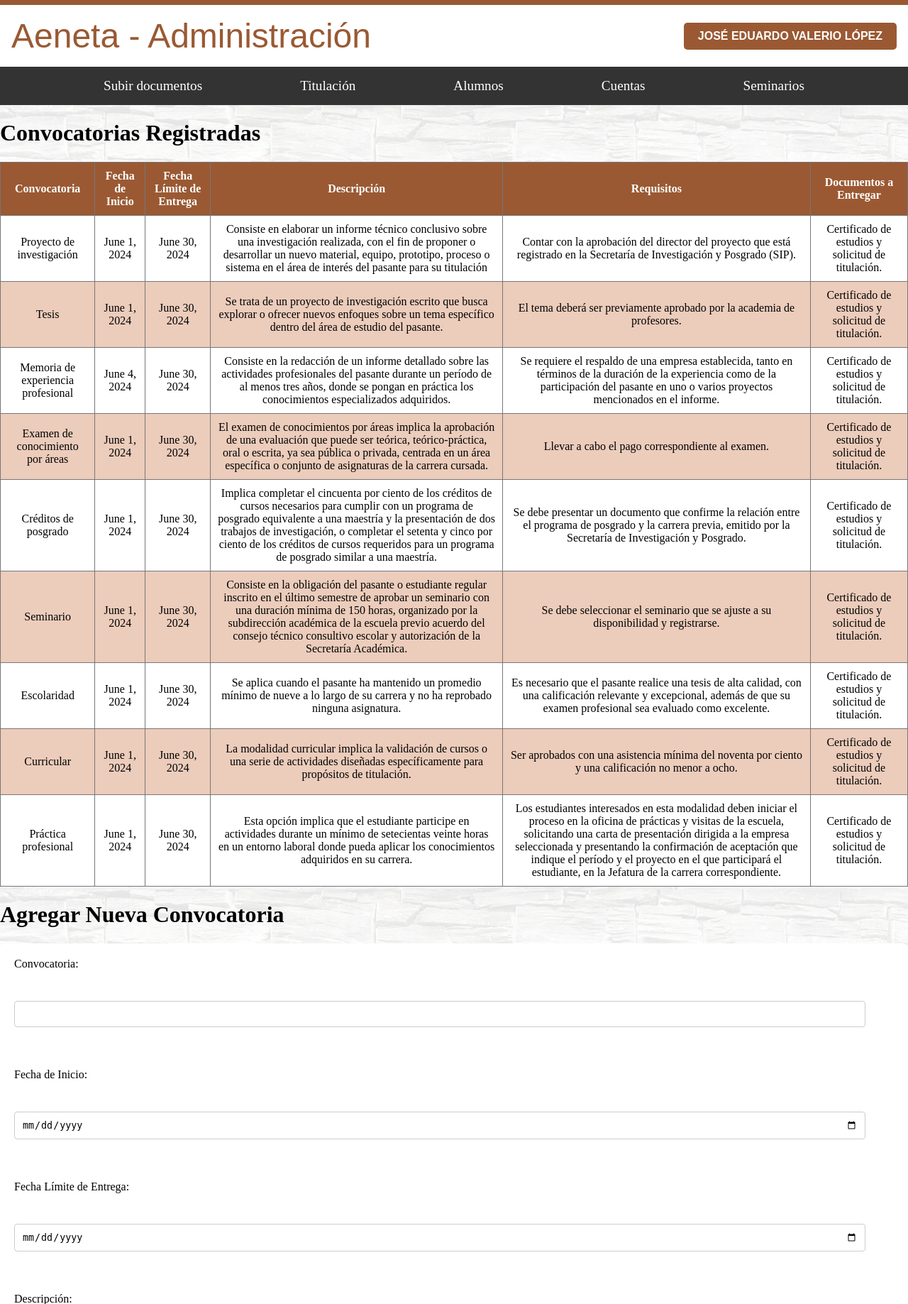
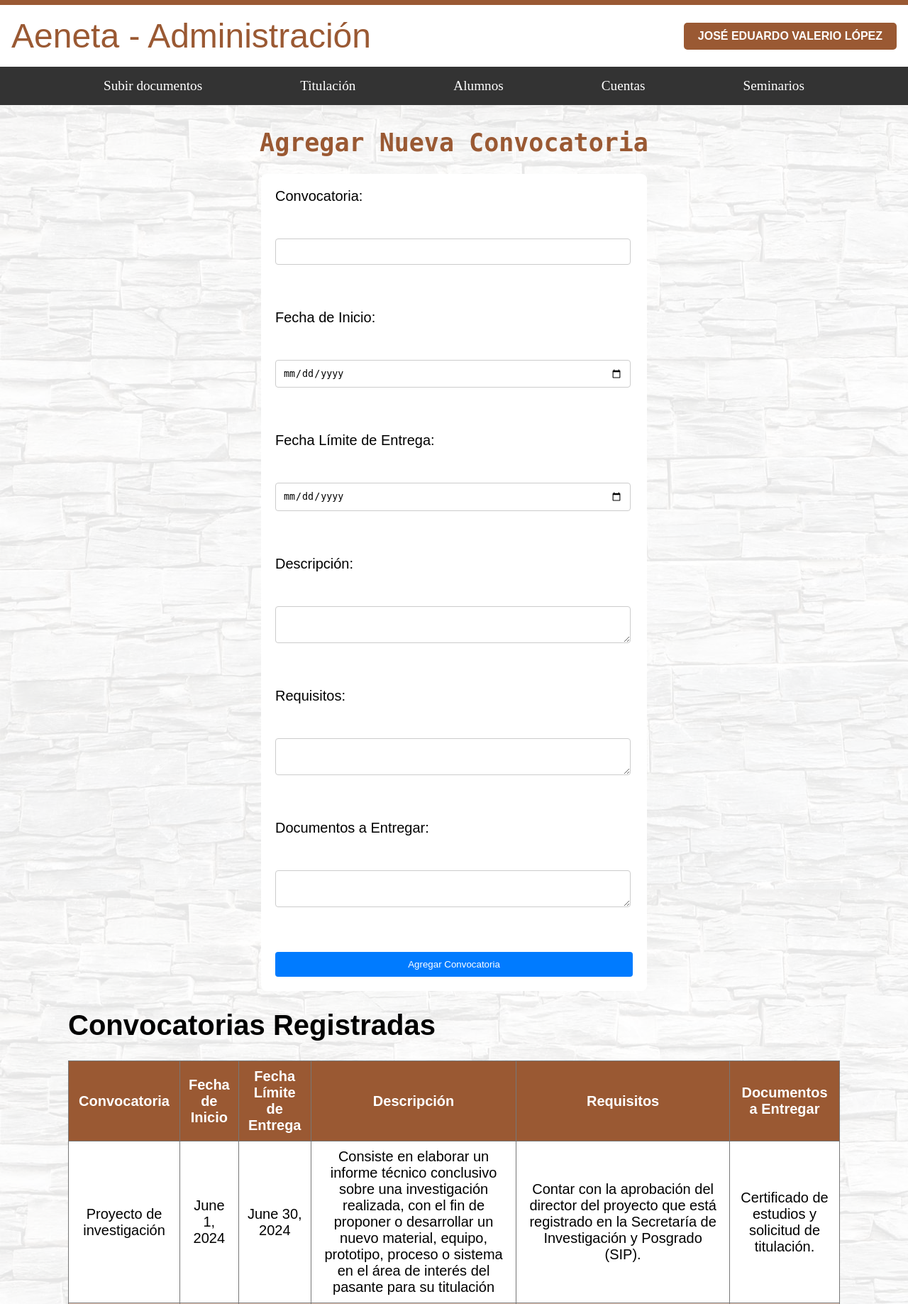
Before and after one commit to JEduardoVL/ISW_Proyecto_Tiburones, a Django app: page /administracion/titulacion/calendario_titulacion/ in a window 1280 px wide. Shown: the top 1837 px of the page at 71% size. Run offline with Django 5.2, Linux system fonts and the light colour scheme; a user stored in the database is signed in; data comes from the database, SQL or seed files in the repository; both versions use the stored data as it was after the commit; tables that the repository leaves empty hold one stand-in row (values such as "Sample post"); some libraries are stand-ins or nearby versions.

Commit message:
desconocido

```diff
--- a/administracion/templates/administracion/titulacion/calendario_titulacion.html
+++ b/administracion/templates/administracion/titulacion/calendario_titulacion.html
@@ -2,7 +2,26 @@
 
 {% block content %}
   <div id="fondo">
-
+    <div class="contenedor_principal letra_texto">
+        <h1 class="letra_titulos">Agregar Nueva Convocatoria</h1>
+        <div class="contenedor_formulario">
+            <form action="{% url 'administracion:agregar_convocatoria' %}" method="post">
+                {% csrf_token %}
+                <label for="convocatoria">Convocatoria:</label><br>
+                <input type="text" id="convocatoria" name="convocatoria" required><br>
+                <label for="fecha_inicio">Fecha de Inicio:</label><br>
+                <input type="date" id="fecha_inicio" name="fecha_inicio" required><br>
+                <label for="fecha_limite_entrega">Fecha Límite de Entrega:</label><br>
+                <input type="date" id="fecha_limite_entrega" name="fecha_limite_entrega" required><br>
+                <label for="descripcion">Descripción:</label><br>
+                <textarea id="descripcion" name="descripcion" required></textarea><br>
+                <label for="requisitos">Requisitos:</label><br>
+                <textarea id="requisitos" name="requisitos" required></textarea><br>
+                <label for="documentos_a_entregar">Documentos a Entregar:</label><br>
+                <textarea id="documentos_a_entregar" name="documentos_a_entregar" required></textarea><br>
+                <input type="submit" value="Agregar Convocatoria">
+            </form>
+        </div>
       <h1>Convocatorias Registradas</h1>
         <table border="1">
             <thead>
@@ -28,25 +47,8 @@
                 {% endfor %}
             </tbody>
         </table>
-    <h1>Agregar Nueva Convocatoria</h1>
-    <form action="{% url 'administracion:agregar_convocatoria' %}" method="post">
-      {% csrf_token %}
-      <label for="convocatoria">Convocatoria:</label><br>
-      <input type="text" id="convocatoria" name="convocatoria" required><br>
-      <label for="fecha_inicio">Fecha de Inicio:</label><br>
-      <input type="date" id="fecha_inicio" name="fecha_inicio" required><br>
-      <label for="fecha_limite_entrega">Fecha Límite de Entrega:</label><br>
-      <input type="date" id="fecha_limite_entrega" name="fecha_limite_entrega" required><br>
-      <label for="descripcion">Descripción:</label><br>
-      <textarea id="descripcion" name="descripcion" required></textarea><br>
-      <label for="requisitos">Requisitos:</label><br>
-      <textarea id="requisitos" name="requisitos" required></textarea><br>
-      <label for="documentos_a_entregar">Documentos a Entregar:</label><br>
-      <textarea id="documentos_a_entregar" name="documentos_a_entregar" required></textarea><br>
-      <input type="submit" value="Agregar Convocatoria">
-  </form>
 
-
+    </div>
 
 
   </div>
```
Also changed, not shown: db.sqlite3. Lines whose indentation alone changed are shown as unchanged.
